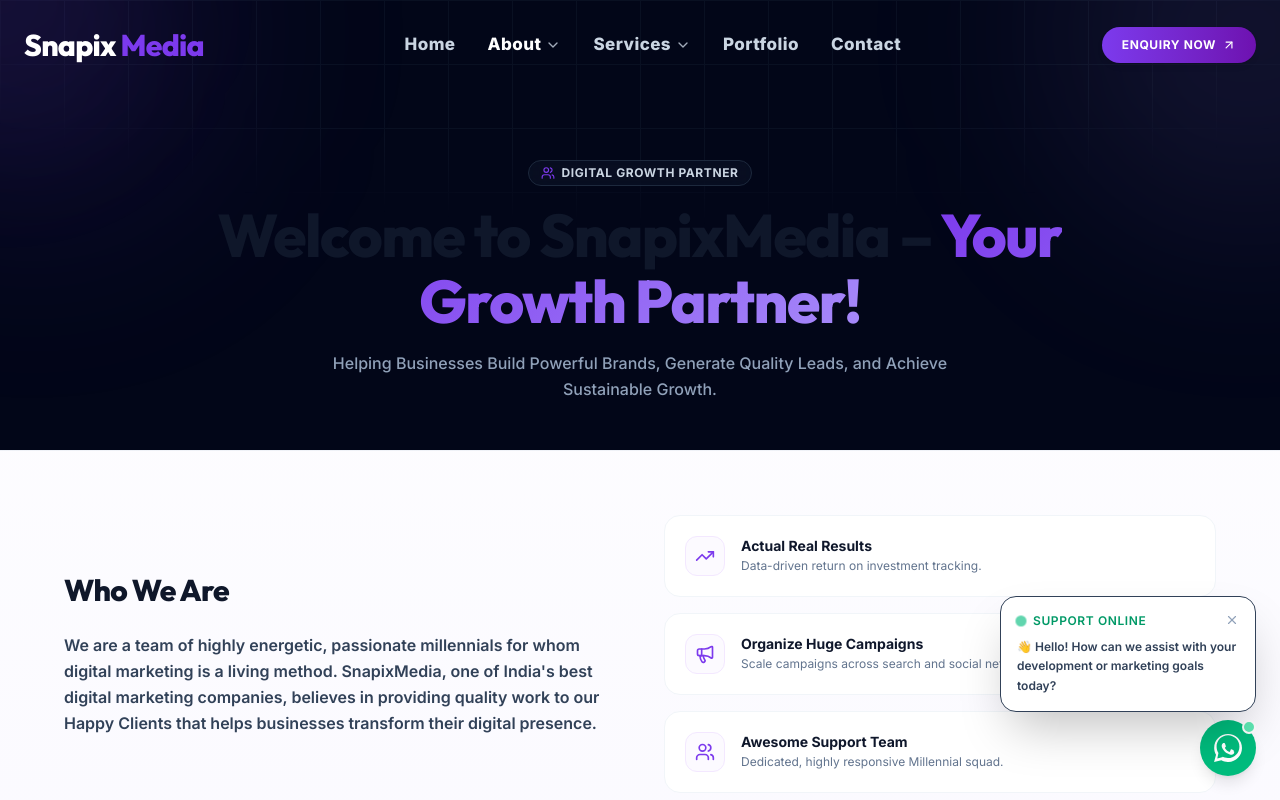
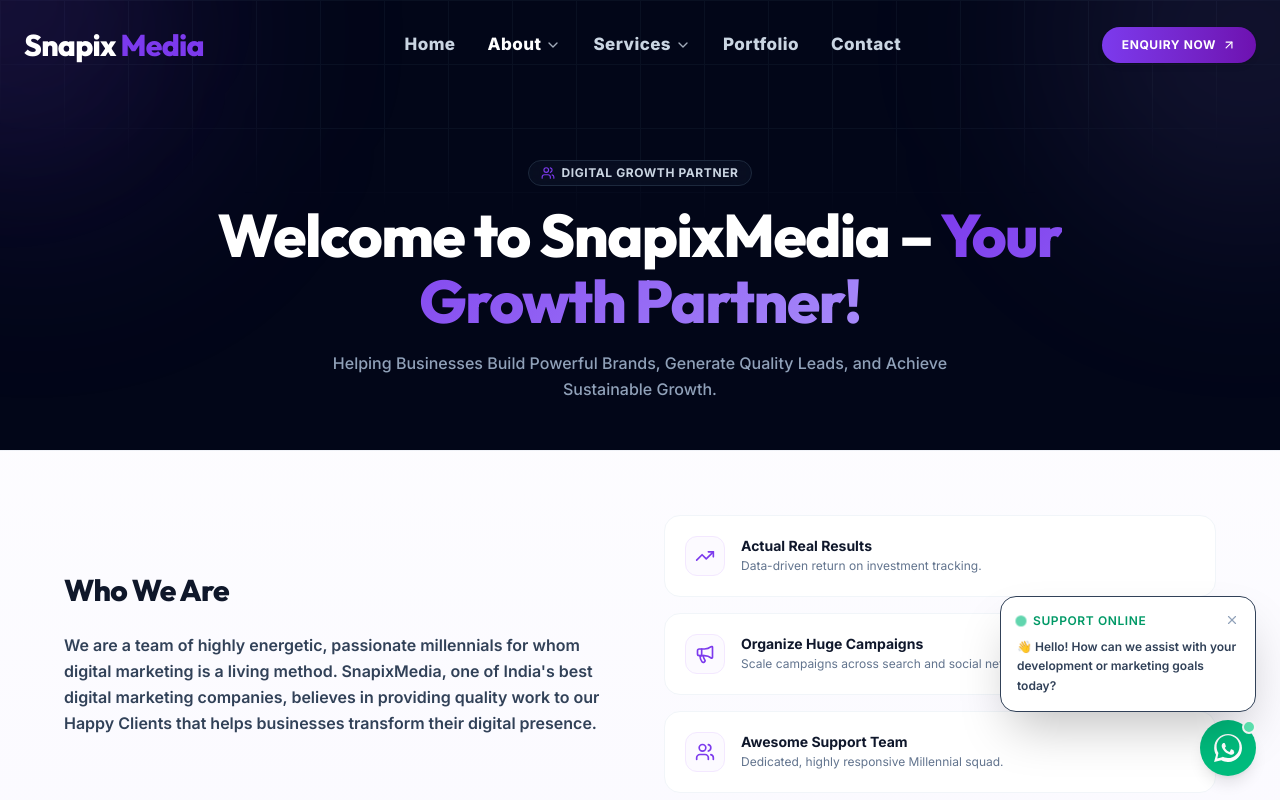
Before and after one commit to arkmanagement6-coder/snapixmedia, a Next.js app: page /about in a window 1280 px wide. Shown: the top 800 px of the page. Built offline with nearby package versions, Linux system fonts and the light colour scheme.

Commit message:
UI: fix banner heading colors on core pages to be bright white by using !text-white

```diff
--- a/src/app/about/page.tsx
+++ b/src/app/about/page.tsx
@@ -31,7 +31,7 @@
             <Users className="w-3.5 h-3.5 text-neon-purple" />
             <span>Digital Growth Partner</span>
           </div>
-          <h1 className="text-3xl sm:text-4xl md:text-6xl font-extrabold text-white tracking-tight leading-[1.1] max-w-4xl font-display">
+          <h1 className="text-3xl sm:text-4xl md:text-6xl font-extrabold !text-white tracking-tight leading-[1.1] max-w-4xl font-display">
             Welcome to SnapixMedia – <span className="text-gradient-purple-cyan">Your Growth Partner!</span>
           </h1>
           <p className="text-slate-400 text-sm sm:text-base max-w-2xl leading-relaxed font-medium">
--- a/src/app/about/team/page.tsx
+++ b/src/app/about/team/page.tsx
@@ -55,7 +55,7 @@
             <Users className="w-3.5 h-3.5 text-neon-purple" />
             <span>Our Core Panel</span>
           </div>
-          <h1 className="text-3xl sm:text-4xl md:text-6xl font-extrabold text-white tracking-tight leading-[1.1] max-w-4xl font-display">
+          <h1 className="text-3xl sm:text-4xl md:text-6xl font-extrabold !text-white tracking-tight leading-[1.1] max-w-4xl font-display">
             Meet the Builders & <span className="text-gradient-purple-cyan">Growth Experts</span>
           </h1>
           <p className="text-slate-400 text-sm sm:text-base max-w-2xl leading-relaxed font-medium">
--- a/src/app/contact/page.tsx
+++ b/src/app/contact/page.tsx
@@ -108,7 +108,7 @@
             <Sparkles className="w-3.5 h-3.5 text-neon-cyan" />
             <span>Get In Touch</span>
           </div>
-          <h1 className="text-3xl sm:text-4xl md:text-6xl font-extrabold text-white tracking-tight leading-[1.1] max-w-4xl font-display">
+          <h1 className="text-3xl sm:text-4xl md:text-6xl font-extrabold !text-white tracking-tight leading-[1.1] max-w-4xl font-display">
             Let's Engineer Your <span className="text-gradient-purple-cyan">Growth Pipeline</span>
           </h1>
           <p className="text-slate-400 text-sm sm:text-base max-w-2xl leading-relaxed font-medium">
--- a/src/app/portfolio/page.tsx
+++ b/src/app/portfolio/page.tsx
@@ -94,7 +94,7 @@
             <Sparkles className="w-3.5 h-3.5 text-neon-cyan" />
             <span>Proven Case Studies</span>
           </div>
-          <h1 className="text-3xl sm:text-4xl md:text-6xl font-extrabold text-white tracking-tight leading-[1.1] max-w-4xl font-display">
+          <h1 className="text-3xl sm:text-4xl md:text-6xl font-extrabold !text-white tracking-tight leading-[1.1] max-w-4xl font-display">
             Premium Work, <span className="text-gradient-purple-cyan">Measurable Results</span>
           </h1>
           <p className="text-slate-400 text-sm sm:text-base max-w-2xl leading-relaxed font-medium">
```
